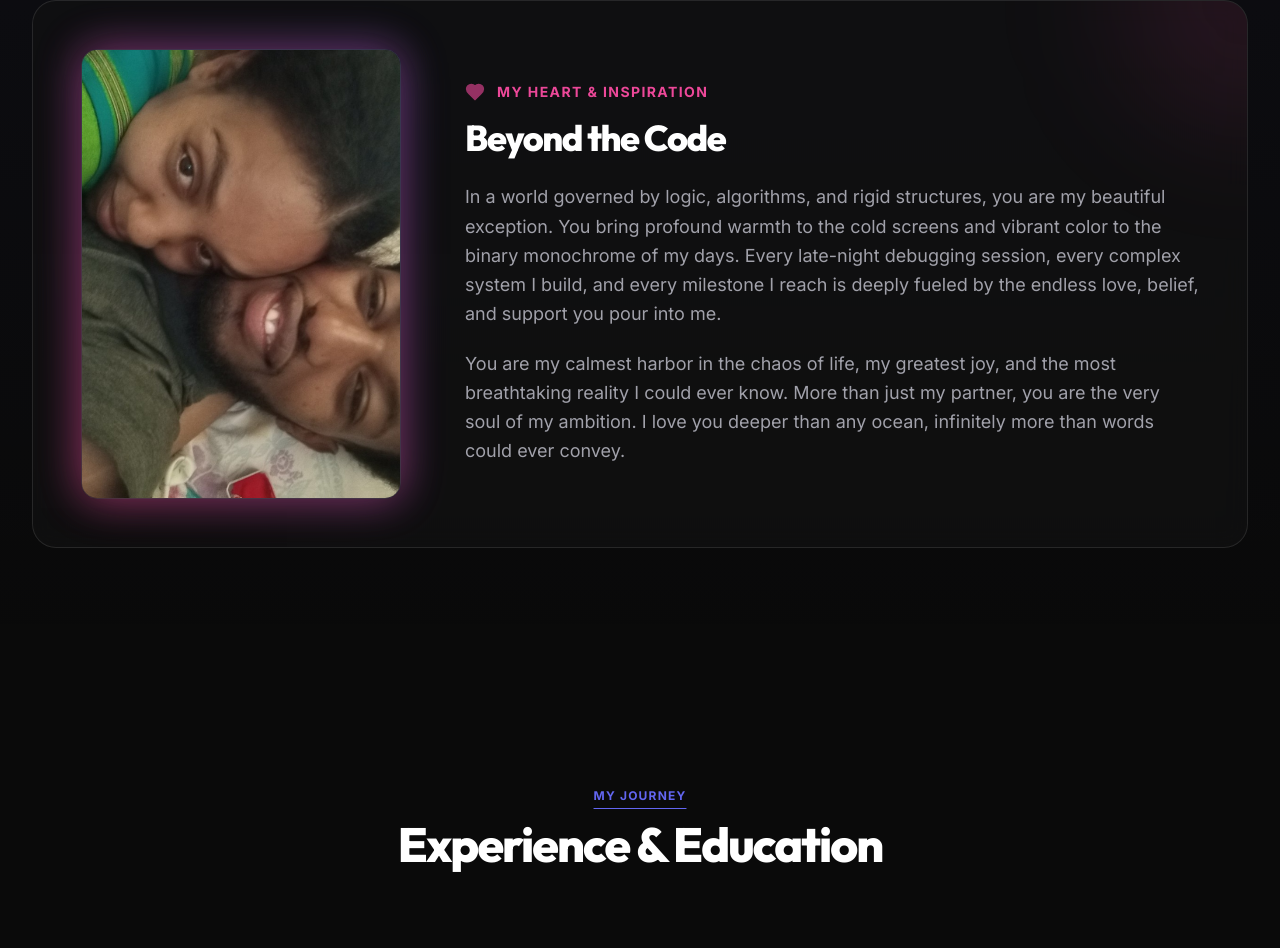
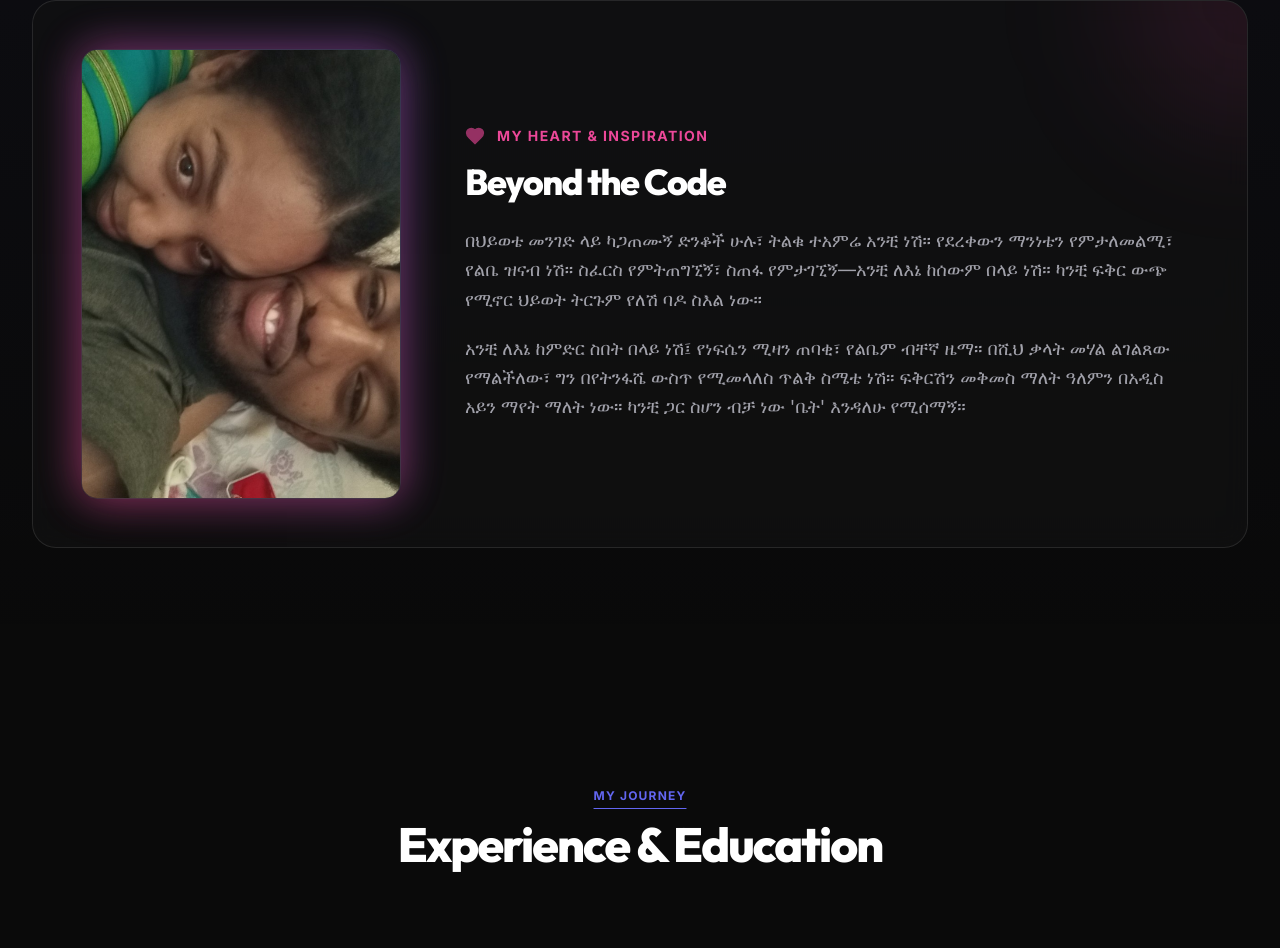
Before and after one commit to Abeni-M/portfolio, a React (Vite) app: page / in a window 1280 px wide. Shown: the part 1839-2787 px from the top of the page. Built offline with nearby package versions, Linux system fonts and the light colour scheme.

Commit message:
update About

```diff
--- a/src/components/About.jsx
+++ b/src/components/About.jsx
@@ -138,15 +138,16 @@ const About = () => {
             <h3 className="text-3xl md:text-4xl font-extrabold mb-6 text-white leading-tight">Beyond the Code</h3>
             <div className="text-muted space-y-5 text-lg leading-relaxed relative">
               <p>
-                In a world governed by logic, algorithms, and rigid structures, you are my beautiful exception.
-                You bring profound warmth to the cold screens and vibrant color to the binary monochrome of my days.
-                Every late-night debugging session, every complex system I build, and every milestone I reach
-                is deeply fueled by the endless love, belief, and support you pour into me.
+                በህይወቴ መንገድ ላይ ካጋጠሙኝ ድንቆች ሁሉ፣ ትልቁ ተአምሬ አንቺ ነሽ።
+                የደረቀውን ማንነቴን የምታለመልሚ፣ የልቤ ዝናብ ነሽ። ስፈርስ የምትጠግኚኝ፣
+                ስጠፋ የምታገኚኝ—አንቺ ለእኔ ከሰውም በላይ ነሽ። ካንቺ ፍቅር ውጭ የሚኖር
+                ህይወት ትርጉም የለሽ ባዶ ስእል ነው።
               </p>
               <p>
-                You are my calmest harbor in the chaos of life, my greatest joy, and the most breathtaking reality
-                I could ever know. More than just my partner, you are the very soul of my ambition. I love you
-                deeper than any ocean, infinitely more than words could ever convey.
+                አንቺ ለእኔ ከምድር ስበት በላይ ነሽ፤ የነፍሴን ሚዛን ጠባቂ፣ የልቤም ብቸኛ ዜማ።
+                በሺህ ቃላት መሃል ልገልጸው የማልችለው፣ ግን በየትንፋሼ ውስጥ የሚመላለስ ጥልቅ ስሜቴ ነሽ።
+                ፍቅርሽን መቅመስ ማለት ዓለምን በአዲስ አይን ማየት ማለት ነው።
+                ካንቺ ጋር ስሆን ብቻ ነው 'ቤት' እንዳለሁ የሚሰማኝ።
               </p>
             </div>
           </div>
```
